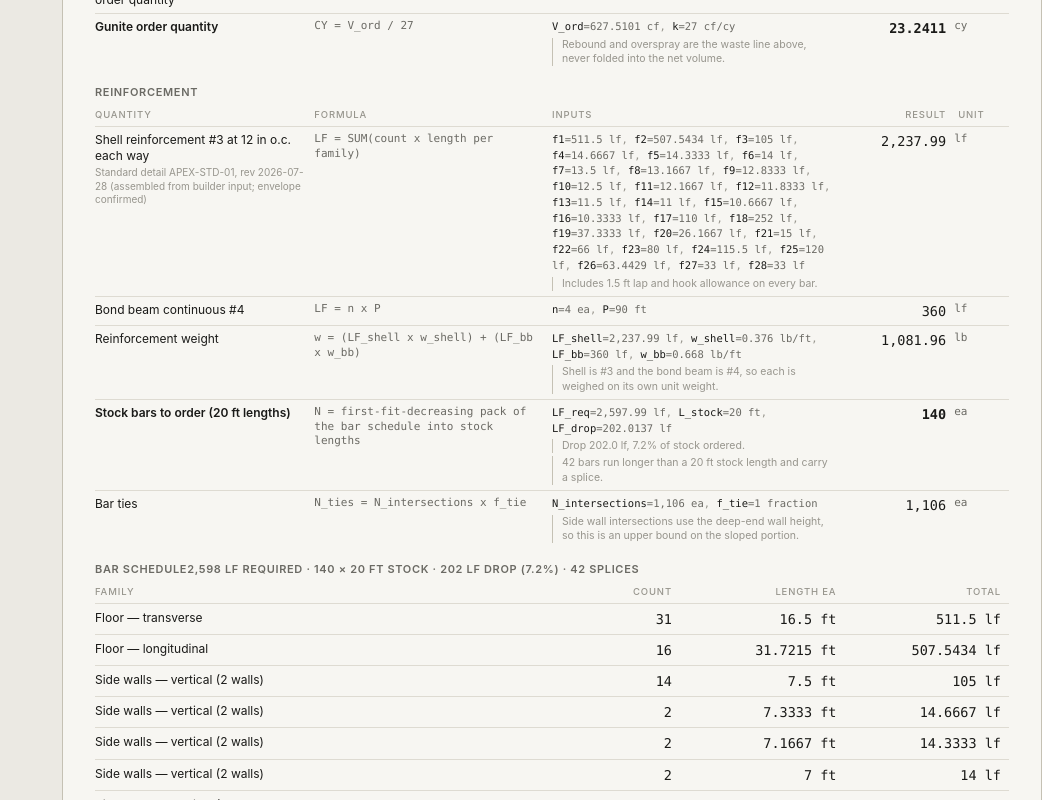
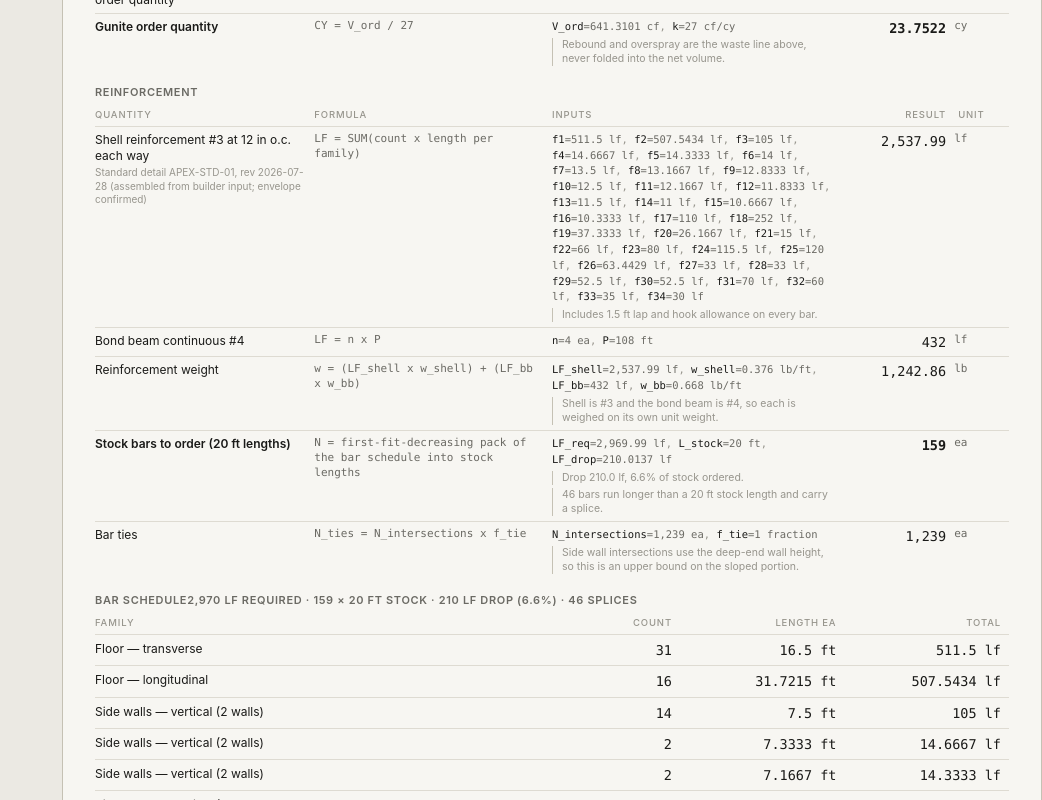
Before and after one commit to nrsandoval1231-oss/apex-operating-system, a React (Vite) app: page / in a window 1280 px wide. Shown: the part 4380-5180 px from the top of the page, without its empty margins (238-1280 px from the left). Built offline with nearby package versions, Linux system fonts and the light colour scheme.

Commit message:
fix: include attached spa structural quantities

```diff
--- a/src/engine/structure.ts
+++ b/src/engine/structure.ts
@@ -157,6 +157,22 @@ export function buildBarSchedule(
     out.push({ family: 'Breakover supplemental', count: 2 * extraPerRun, lengthFt: W + lap });
   }
 
+  const attachedSpa = job.spa?.attachedToPool === true && job.spa.insetIntoPool !== true
+    ? job.spa
+    : undefined;
+  if (attachedSpa) {
+    const Ls = attachedSpa.lengthFt;
+    const Ws = attachedSpa.widthFt;
+    const ds = attachedSpa.depthFt;
+
+    out.push({ family: 'Attached spa — floor transverse', count: n(Ls), lengthFt: Ws + lap });
+    out.push({ family: 'Attached spa — floor longitudinal', count: n(Ws), lengthFt: Ls + lap });
+    out.push({ family: 'Attached spa — exterior walls vertical (2 side walls)', count: 2 * n(Ls), lengthFt: ds + lap });
+    out.push({ family: 'Attached spa — exterior walls horizontal (2 side walls)', count: 2 * n(ds), lengthFt: Ls + lap });
+    out.push({ family: 'Attached spa — exterior walls vertical (far wall)', count: n(Ws), lengthFt: ds + lap });
+    out.push({ family: 'Attached spa — exterior walls horizontal (far wall)', count: n(ds), lengthFt: Ws + lap });
+  }
+
   return out;
 }
 
@@ -311,6 +327,10 @@ export function computeStructure(
         ],
       })
     : undefined;
+  const attachedSpaCoveRunFt = attachedSpa ? 2 * (attachedSpa.lengthFt + attachedSpa.widthFt) : 0;
+  const attachedSpaExteriorPerimeterFt = attachedSpa ? attachedSpa.widthFt + 2 * attachedSpa.lengthFt : 0;
+  const covePerimeter = perimeter + attachedSpaCoveRunFt;
+  const effectiveBondBeamPerimeter = perimeter + attachedSpaExteriorPerimeterFt;
 
   const developedArea = calc({
     id: 'str.developedArea',
@@ -342,7 +362,7 @@ export function computeStructure(
     unit: 'cf',
     inputs: [
       inp('leg', 'Cove leg', coveLeg, 'ft'),
-      inp('P_cove', 'Cove run (pool perimeter)', perimeter, 'ft'),
+      inp('P_cove', 'Cove run (pool plus attached spa floor-to-wall perimeter)', covePerimeter, 'ft'),
     ],
     compute: ({ leg, P_cove }) => 0.5 * leg! * leg! * P_cove!,
   });
@@ -358,7 +378,7 @@ export function computeStructure(
       inp('w_bb', 'Bond beam width', bbW, 'ft'),
       inp('t', 'Shell thickness', t, 'ft'),
       inp('d_bb', 'Bond beam depth', bbD, 'ft'),
-      inp('P', 'Pool perimeter', perimeter, 'ft'),
+      inp('P', 'Pool perimeter plus three exterior attached-spa edges', effectiveBondBeamPerimeter, 'ft'),
     ],
     compute: ({ w_bb, t, d_bb, P }) => Math.max(0, w_bb! - t!) * d_bb! * P!,
     notes: ['Only the volume beyond the wall section is added — the wall thickness is already in the shell line.'],
@@ -442,7 +462,7 @@ export function computeStructure(
     unit: 'lf',
     inputs: [
       inp('n', 'Continuous bars in the bond beam', detail.bondBeamBarCount, 'ea'),
-      inp('P', 'Pool perimeter', perimeter, 'ft'),
+      inp('P', 'Pool perimeter plus three exterior attached-spa edges', effectiveBondBeamPerimeter, 'ft'),
     ],
     compute: ({ n, P }) => n! * P!,
   });
@@ -474,7 +494,7 @@ export function computeStructure(
   const cutPlan = optimizeCuts(
     [
       ...barSchedule,
-      { family: 'Bond beam continuous', count: detail.bondBeamBarCount, lengthFt: perimeter },
+      { family: 'Bond beam continuous', count: detail.bondBeamBarCount, lengthFt: effectiveBondBeamPerimeter },
     ],
     detail.stockBarLengthFt,
   );
@@ -500,11 +520,17 @@ export function computeStructure(
 
   // Ties: one at each intersection of the two bar directions, per panel.
   const s = inToFt(detail.barSpacingIn);
+  const attachedSpaIntersections = attachedSpa
+    ? (Math.floor(attachedSpa.lengthFt / s) + 1) * (Math.floor(attachedSpa.widthFt / s) + 1) +
+      2 * (Math.floor(attachedSpa.lengthFt / s) + 1) * (Math.floor(attachedSpa.depthFt / s) + 1) +
+      (Math.floor(attachedSpa.widthFt / s) + 1) * (Math.floor(attachedSpa.depthFt / s) + 1)
+    : 0;
   const intersections =
     (Math.floor(slant / s) + 1) * (Math.floor(W / s) + 1) + // floor
     2 * (Math.floor(slant / s) + 1) * (Math.floor(p.deepDepth / s) + 1) + // side walls
     (Math.floor(W / s) + 1) * (Math.floor(p.shallowDepth / s) + 1) +
-    (Math.floor(W / s) + 1) * (Math.floor(p.deepDepth / s) + 1);
+    (Math.floor(W / s) + 1) * (Math.floor(p.deepDepth / s) + 1) +
+    attachedSpaIntersections;
 
   const tieCount = calc({
     id: 'str.ties',
```
Also changed, not shown: 2 other files (tests, documents, lock files or other folders).
